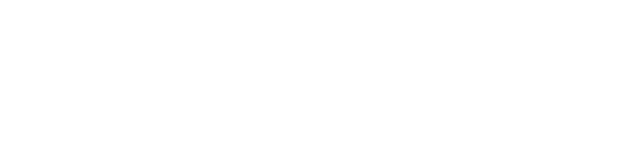
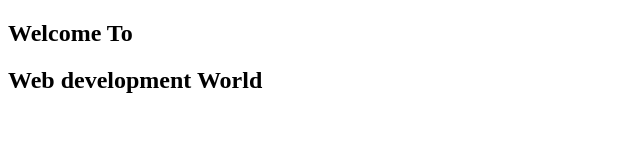
Before and after one commit to nerrAlam/developer-portfolio, a plain HTML site: page index.html in a window 1280 px wide. Shown: the whole page, without its empty margins (0-640 px from the left). Drawn offline with Linux system fonts and the light colour scheme.

Commit message:
heading added

```diff
--- a/index.html
+++ b/index.html
@@ -8,6 +8,9 @@
     <link rel="stylesheet" href="style.css">
 </head>
 <body>
-
+    <section>
+        <h1>Welcome To</h1>
+        <h1>Web development World</h1>
+    </section>
 </body>
 </html>
```
Also changed, not shown: images/dream-bg.png (added), images/exp-bg.png (added), images/jhankar.png (added), images/jhankar2.png (added), images/my-bg.png (added), images/my-bg2.png (added), images/top-banner.png (added), 7 other files.
